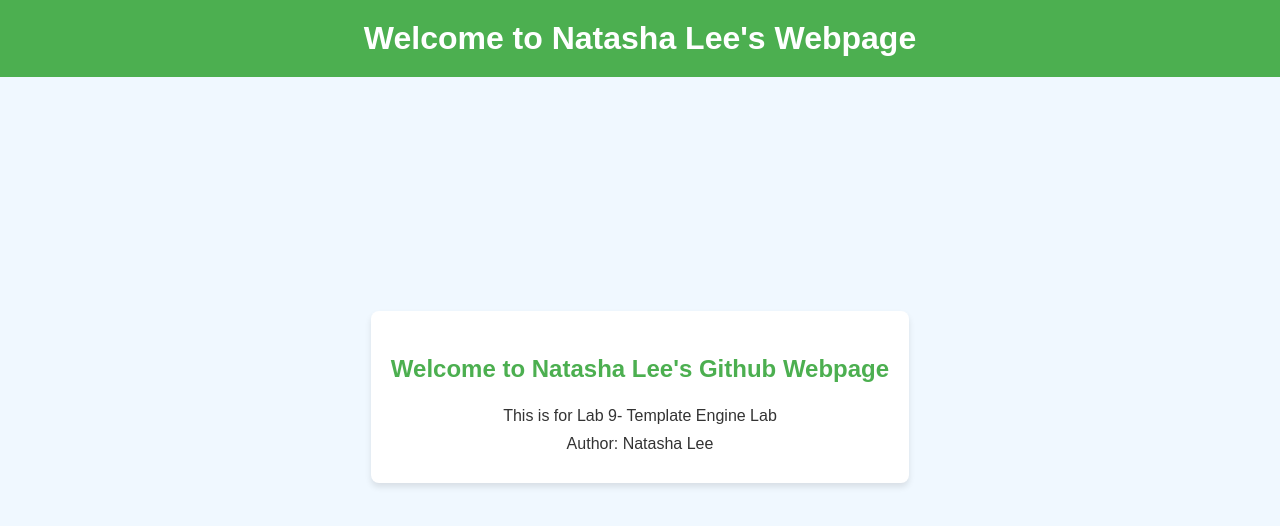
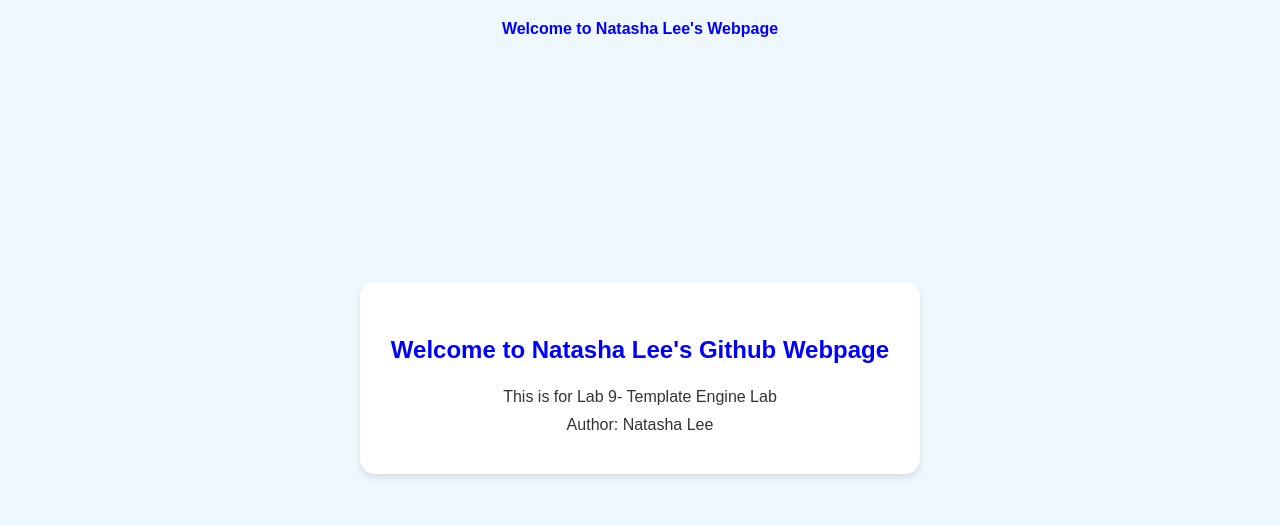
Before and after one commit to NatashaLeeXY/my-webpage, a plain HTML site: page index.html in a window 1280 px wide. Drawn offline with Linux system fonts and the light colour scheme.

Commit message:
Update index.html

```diff
--- a/index.html
+++ b/index.html
@@ -6,7 +6,6 @@
     <meta name="viewport" content="width=device-width, initial-scale=1.0">
     <title>Natasha Lee's Webpage</title>
     <style>
-        /* General Styles */
         body {
             font-family: 'Arial', sans-serif;
             background-color: #f0f8ff;
@@ -16,14 +15,10 @@
         }
 
         header {
-            background-color: #4caf50;
-            color: white;
             text-align: center;
             padding: 20px 0;
-        }
-
-        h1 {
-            margin: 0;
+            font-weight: bold;
+            color: #0000FF;
         }
 
         main {
@@ -36,13 +31,15 @@
         #app {
             text-align: center;
             background-color: white;
-            padding: 20px;
-            border-radius: 8px;
+            padding: 30px;
+            border-radius: 15px;
             box-shadow: 0px 4px 6px rgba(0, 0, 0, 0.1);
+            width: 80%;
+            max-width: 500px;
         }
 
         h3 {
-            color: #4caf50;
+            color: #0000FF;
             font-size: 24px;
         }
 
@@ -55,22 +52,18 @@
 
 <body>
     <header>
-        <h1>Welcome to Natasha Lee's Webpage</h1>
+        Welcome to Natasha Lee's Webpage
     </header>
     <main>
-        <div id="app">
-            <!-- Dynamic content will be rendered here -->
-        </div>
+        <div id="app"></div>
     </main>
     <script>
-        // Define the data object
         const data = {
             title: "Welcome to Natasha Lee's Github Webpage",
             content: "This is for Lab 9- Template Engine Lab",
             author: "Natasha Lee",
         };
 
-        // Function to render the template
         function renderTemplate(template, data) {
             for (const key in data) {
                 const regex = new RegExp('{{' + key + '}}', 'g');
@@ -79,14 +72,12 @@
             return template;
         }
 
-        // Define the template string
         const template = `
             <h3>{{title}}</h3>
             <p>{{content}}</p>
             <p>Author: {{author}}</p>
         `;
 
-        // Render the template and insert it into the DOM
         const app = document.getElementById('app');
         app.innerHTML = renderTemplate(template, data);
     </script>
```
